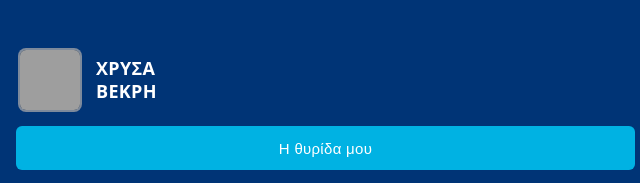
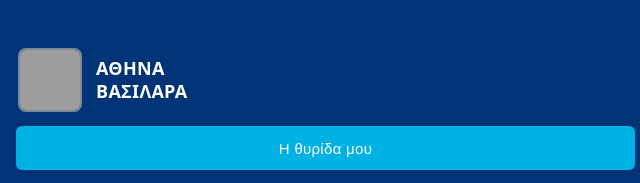
Before and after one commit to vekchrysa-cmd/ath, a plain HTML site: page menu.html in a window 1280 px wide. Shown: the top 183 px of the page, 0-640 px from the left. Drawn offline with Linux system fonts and the light colour scheme; grey boxes are pictures that could not be loaded.

Commit message:
Update user data in menu.html

```diff
--- a/menu.html
+++ b/menu.html
@@ -166,9 +166,9 @@ html,body{width:100%;height:100%;font-family:'Noto Sans',system-ui,sans-serif;ba
 
 <script>
 const DATA = {
-  photo: "https://i.imgur.com/i508Al3.png",
-  nameEl: "ΧΡΥΣΑ",
-  surnameEl: "ΒΕΚΡΗ"
+  photo: "https://i.imgur.com/QNO7lS4.jpeg",
+  nameEl: "ΑΘΗΝΑ",
+  surnameEl: "ΒΑΣΙΛΑΡΑ"
 };
 
 const photoEl = document.getElementById("m-photo");
```
